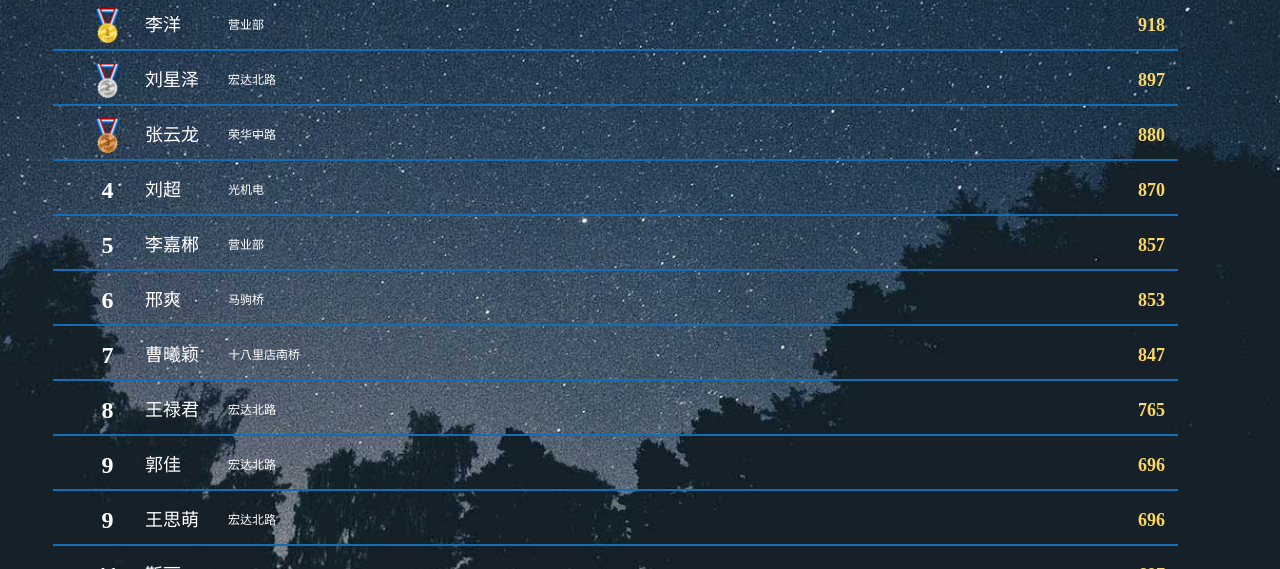
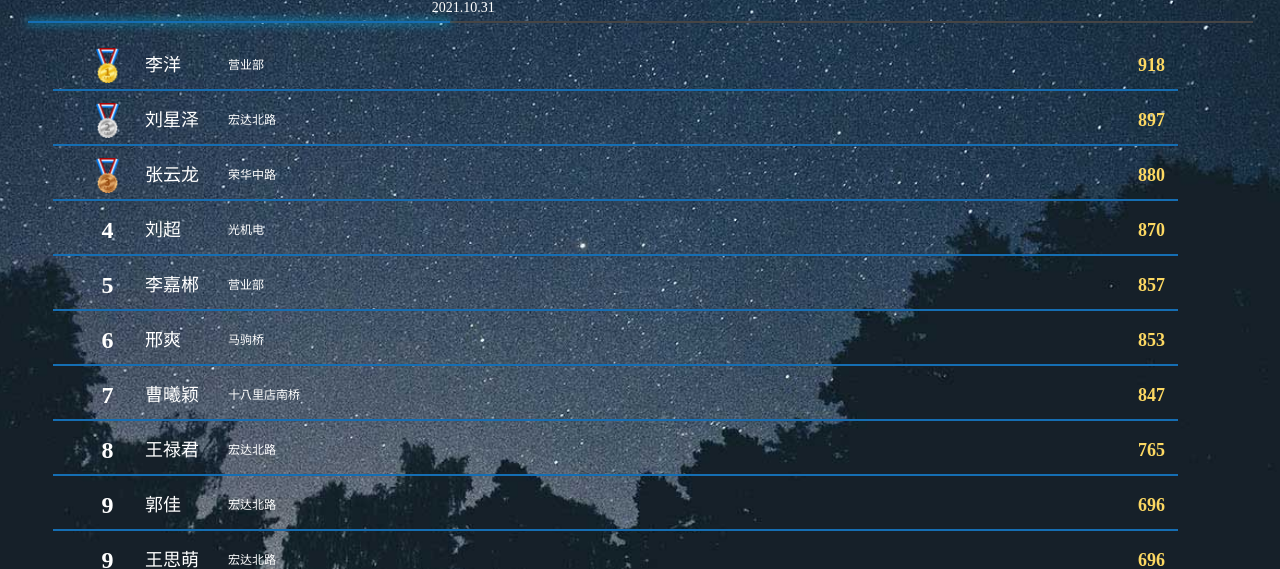
Before and after one commit to qingqianxuewei/dgdrx, a plain HTML site: page rank.html in a window 1280 px wide. Shown: the part 531-1100 px from the top of the page. Drawn offline with Linux system fonts and the light colour scheme.

Commit message:
增加时间滚动条设置

```diff
--- a/css/rank.css
+++ b/css/rank.css
@@ -125,3 +125,73 @@ a {
 	float: center;
 	margin:0 auto;
 }
+
+
+.middle {
+	/* width: 300px; */
+	height: 5px;
+	padding: 0 1% 40px 1%;
+}
+
+.middle p {
+	font-size: 14px;
+	color: #FFFFFF;
+	padding-left: 33%;
+	padding-bottom: 5px;
+	-webkit-animation:textannimate 2s;
+}
+
+@keyframes textannimate {
+	from {
+		padding-left: 0;
+	}
+
+	to {
+		padding-left: 33%;
+	}
+}
+
+@-webkit-animation textannimate {
+	from {
+		padding-left: 0;
+	}
+
+	to {
+		padding-left: 33%;
+	}
+}
+
+.bar{
+	width: 100%;
+	height: 2px;
+	background: #464545;
+}
+
+.expand {
+	width: 33%;
+	height: 2px;
+	/* margin: 2px 0; */
+	background: #156eb3;
+	position: absolute;
+	box-shadow: 0px 0px 10px 1px rgba(0, 198, 255, 0.7);
+	-webkit-animation:annimate 2s;
+	font-size: 12px;
+}
+
+@keyframes annimate {
+	from {
+		width: 0;
+	}
+	to {
+		width: 33%;
+	}
+}
+
+@-webkit-animation annimate {
+	from {
+		width: 0;
+	}
+	to {
+		width: 33%;
+	}
+}
--- a/rank.html
+++ b/rank.html
@@ -17,9 +17,16 @@
 						<img src="images/ranklogo3.png" title=""/>
 					</div>
 				</div>
+				<div class="middle">
+					<p>2021.10.31</p>
+					<div class="bar">
+						<span class="expand"></span>
+					</div>
+				</div>
 				<div class="menu">
 					<ul id = "itemList">
 					</ul>
+				</div>
 			</div>
 		</div>
 		<script src="js/jquery.min.js"></script>
```
Also changed, not shown: images/all-icon.png (added), images/bar-all.png (added), images/bar-part.png (added).
